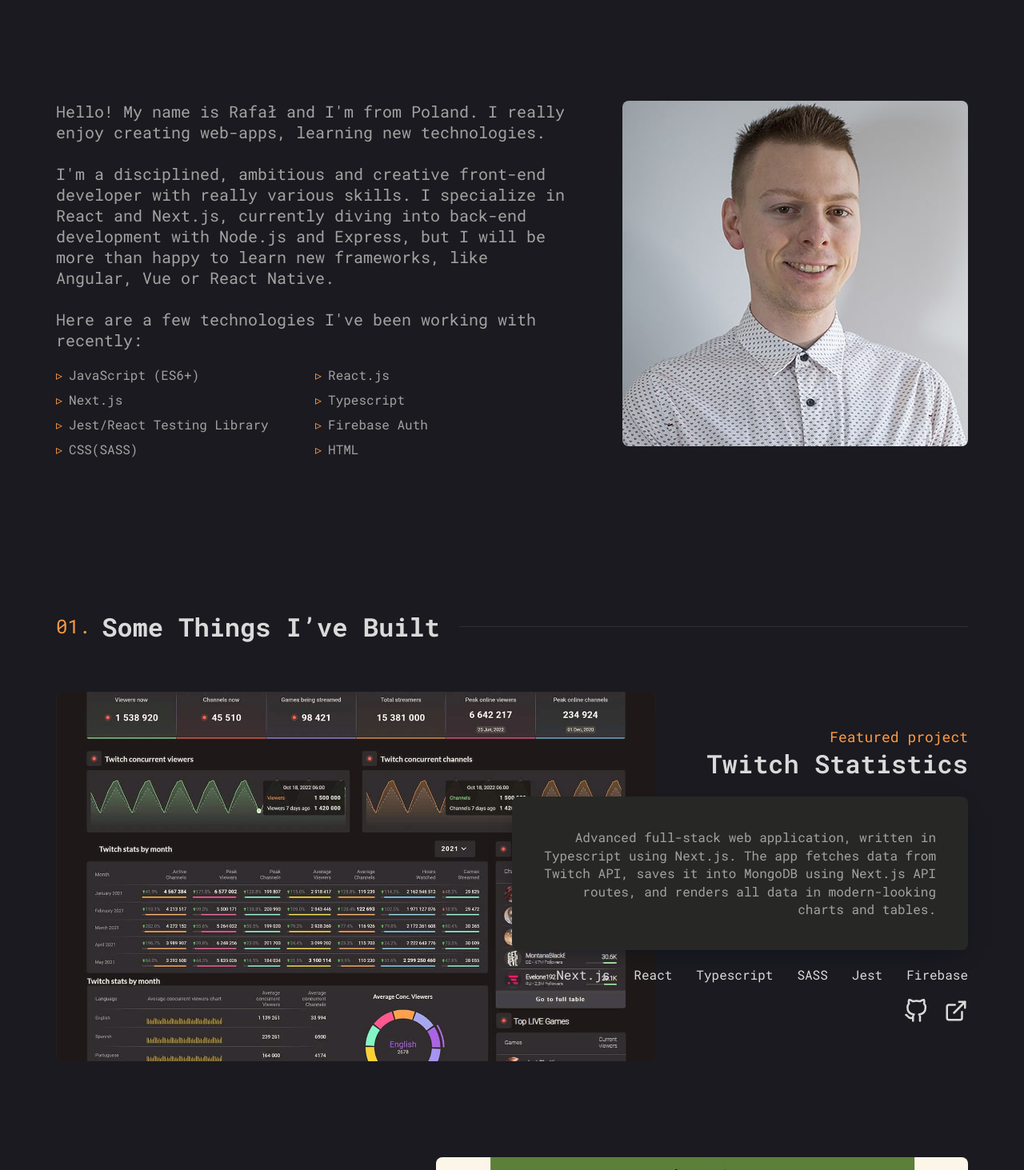
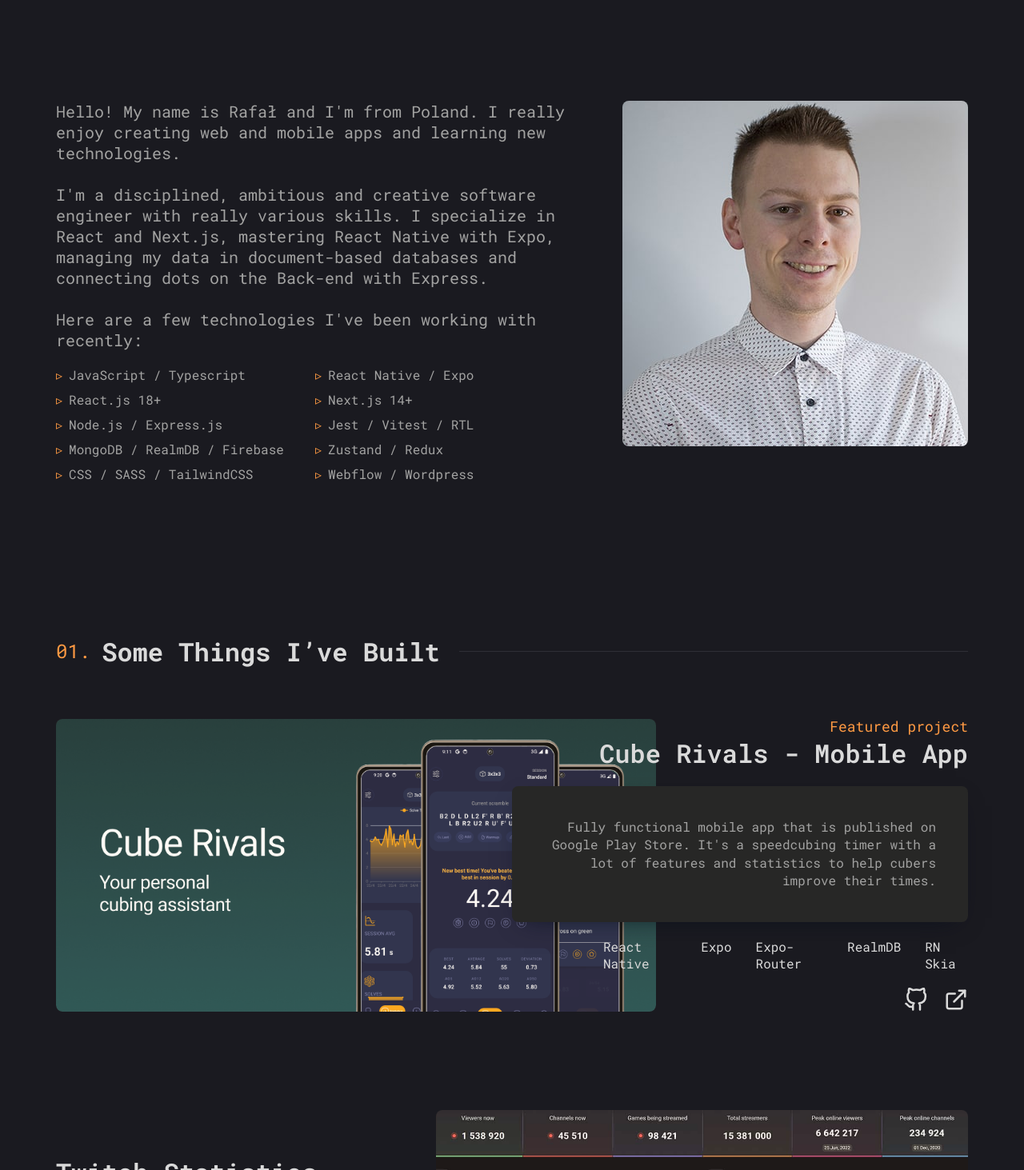
Before and after one commit to rafalnawojczyk/Personal-Portfolio-Website, a Next.js app: page / in a window 1280 px wide. Shown: the part 947-2410 px from the top of the page at 80% size. Built offline with nearby package versions, Linux system fonts and the light colour scheme.

Commit message:
feat: update portfolio website with new project

```diff
--- a/components/sections/about/About.tsx
+++ b/components/sections/about/About.tsx
@@ -9,27 +9,28 @@ const About = () => {
             <HomepageTitle className={styles.about__title} id="aboutme" title="About me" subtitle="00." />
             <div className={styles.about__descbox}>
                 <p className={styles.about__description}>
-                    Hello! My name is Rafał and I&apos;m from Poland. I really enjoy creating web-apps, learning new
+                    Hello! My name is Rafał and I&apos;m from Poland. I really enjoy creating web and mobile apps and learning new
                     technologies.
                     <br />
                     <br />
-                    I&apos;m a disciplined, ambitious and creative front-end developer with really various skills. I
-                    specialize in React and Next.js, currently diving into back-end development with Node.js and
-                    Express, but I will be more than happy to learn new frameworks, like Angular, Vue or React Native.
+                    I&apos;m a disciplined, ambitious and creative software engineer with really various skills. I
+                    specialize in React and Next.js, mastering React Native with Expo, managing my data in document-based databases and connecting dots on the Back-end with Express.
                     <br />
                     <br />
                     Here are a few technologies I&apos;ve been working with recently:
                 </p>
                 <ListOfTechnologies
                     list={[
-                        'JavaScript (ES6+)',
-                        'React.js',
-                        'Next.js',
-                        'Typescript',
-                        'Jest/React Testing Library',
-                        'Firebase Auth',
-                        'CSS(SASS)',
-                        'HTML',
+                        'JavaScript / Typescript',
+                        'React Native / Expo',
+                        'React.js 18+',
+                        'Next.js 14+',
+                        'Node.js / Express.js',
+                        'Jest / Vitest / RTL',
+                        'MongoDB / RealmDB / Firebase',
+                        'Zustand / Redux',
+                        'CSS / SASS / TailwindCSS',
+                        'Webflow / Wordpress',
                     ]}
                 />
             </div>
--- a/components/sections/hero/Hero.tsx
+++ b/components/sections/hero/Hero.tsx
@@ -1,5 +1,5 @@
-import Button from "../../UI/Button";
-import styles from "./Hero.module.scss";
+import Button from '../../UI/Button';
+import styles from './Hero.module.scss';
 
 const Hero = () => {
     return (
@@ -9,14 +9,14 @@ const Hero = () => {
             </h1>
 
             <h2 className={styles.hero__subtitle}>Rafał Nawojczyk.</h2>
-            <h3 className={`${styles.hero__subtitle} ${styles["hero__subtitle--dark"]}`}>
+            <h3 className={`${styles.hero__subtitle} ${styles['hero__subtitle--dark']}`}>
                 I&apos;m a Front-End Developer.
             </h3>
             <p className={styles.hero__description}>
-                I build things for the web. I specialize in{" "}
-                <span className={styles.hero__accent}>React.js</span> and{" "}
-                <span className={styles.hero__accent}>Next.js</span>. Currently focused on finding
-                opportunities to gain professional experience.
+                I build things for the web. I specialize in <span className={styles.hero__accent}>React.js</span>,{' '}
+                <span className={styles.hero__accent}>Next.js</span> and{' '}
+                <span className={styles.hero__accent}>React Native</span>. Currently looking to broaden my skills and
+                experience.
             </p>
 
             <Button
--- a/components/sections/projects/FeaturedProject.tsx
+++ b/components/sections/projects/FeaturedProject.tsx
@@ -1,13 +1,12 @@
-import Image from "next/image";
-import PhotoBox from "../../PhotoBox";
-import GitHubLogo from "../../svg/GithubLogo";
-import PreviewIcon from "../../svg/PreviewIcon";
-import styles from "./FeaturedProject.module.scss";
-import twitchPhoto from "../../../public/featured-project.jpg";
+import Image from 'next/image';
+import PhotoBox from '../../PhotoBox';
+import GitHubLogo from '../../svg/GithubLogo';
+import PreviewIcon from '../../svg/PreviewIcon';
+import styles from './FeaturedProject.module.scss';
 
 type FeaturedProjectProps = {
     data: {
-        githubLink: string;
+        githubLink?: string;
         previewLink: string;
         altText: string;
         imageSrc: string;
@@ -16,17 +15,17 @@ type FeaturedProjectProps = {
         technologies: string[];
     };
     featured: boolean;
-    side: "left" | "right";
+    side: 'left' | 'right';
 };
 
-function classComposer(side: "left" | "right", className: string) {
+function classComposer(side: 'left' | 'right', className: string) {
     return `${styles[`featured__${className}`]} ${styles[`featured__${className}--${side}`]}`;
 }
 
 const FeaturedProject = ({ data, side, featured }: FeaturedProjectProps) => {
     return (
         <div className={styles.featured}>
-            <div className={classComposer(side, "photo")}>
+            <div className={classComposer(side, 'photo')}>
                 <PhotoBox>
                     <Image
                         className={styles.featured__image}
@@ -34,48 +33,45 @@ const FeaturedProject = ({ data, side, featured }: FeaturedProjectProps) => {
                         height={462}
                         width={750}
                         src={data.imageSrc}
-                        style={{ objectFit: "contain", height: "auto" }}
+                        style={{ objectFit: 'contain', height: 'auto' }}
                         loading="lazy"
                     />
                 </PhotoBox>
             </div>
 
-            <div className={classComposer(side, "content")}>
-                {featured && <p className={classComposer(side, "text")}>Featured project</p>}
-                <h3 className={classComposer(side, "heading")}>
-                    <a
-                        target="_blank"
-                        rel="noreferrer"
-                        className={styles.featured__title}
-                        href={data.previewLink}
-                    >
+            <div className={classComposer(side, 'content')}>
+                {featured && <p className={classComposer(side, 'text')}>Featured project</p>}
+                <h3 className={classComposer(side, 'heading')}>
+                    <a target="_blank" rel="noreferrer" className={styles.featured__title} href={data.previewLink}>
                         {data.projectTitle}
                     </a>
                 </h3>
-                <div className={styles["featured__description-box"]}>
-                    <p className={classComposer(side, "description")}>{data.projectDescription}</p>
+                <div className={styles['featured__description-box']}>
+                    <p className={classComposer(side, 'description')}>{data.projectDescription}</p>
                 </div>
-                <ul className={classComposer(side, "list")}>
+                <ul className={classComposer(side, 'list')}>
                     {data.technologies.map((el, i) => {
                         return <li key={i}>{el}</li>;
                     })}
                 </ul>
-                <div className={classComposer(side, "icons")}>
+                <div className={classComposer(side, 'icons')}>
+                    {data.githubLink && (
                         <a
                             target="_blank"
                             rel="noreferrer"
                             href={data.githubLink}
-                        className={`${styles[`featured__icon--first-${side}`]} ${
-                            styles.featured__link
-                        }`}
+                            className={`${styles[`featured__icon--first-${side}`]} ${styles.featured__link}`}
+                            aria-label="GitHub link - opens in a new tab"
                         >
                             <GitHubLogo className={`${styles.featured__icon} `} />
                         </a>
+                    )}
                     <a
                         target="_blank"
                         rel="noreferrer"
                         href={data.previewLink}
                         className={styles.featured__link}
+                        aria-label="Live app preview - opens in a new tab"
                     >
                         <PreviewIcon className={styles.featured__icon} />
                     </a>
--- a/components/sections/projects/Projects.tsx
+++ b/components/sections/projects/Projects.tsx
@@ -1,21 +1,17 @@
-import HomepageTitle from "../../UI/HomepageTitle";
-import FeaturedProject from "./FeaturedProject";
+import HomepageTitle from '../../UI/HomepageTitle';
+import FeaturedProject from './FeaturedProject';
 
-import {
-    twitchStatisticsData,
-    minesweeperData,
-    game2048Data,
-    creativeTimData,
-} from "../../../config";
+import { twitchStatisticsData, minesweeperData, game2048Data, creativeTimData, cubeRivalsData } from '../../../config';
 
 const Projects = () => {
     return (
         <section id="project" aria-labelledby="projects">
             <HomepageTitle id="projects" title="Some Things I&#8217;ve Built" subtitle="01." />
-            <FeaturedProject featured={true} side="right" data={twitchStatisticsData} />
-            <FeaturedProject featured={false} side="left" data={minesweeperData} />
-            <FeaturedProject featured={false} side="right" data={game2048Data} />
-            <FeaturedProject featured={false} side="left" data={creativeTimData} />
+            <FeaturedProject featured={true} side="right" data={cubeRivalsData} />
+            <FeaturedProject featured={false} side="left" data={twitchStatisticsData} />
+            <FeaturedProject featured={false} side="right" data={minesweeperData} />
+            <FeaturedProject featured={false} side="left" data={game2048Data} />
+            <FeaturedProject featured={false} side="right" data={creativeTimData} />
         </section>
     );
 };
--- a/config.tsx
+++ b/config.tsx
@@ -1,44 +1,55 @@
-import FeaturedProjectModel from "./models/FeaturedProjectModel";
-import FeaturedImage from "./public/featured-project.jpg";
-import MinesweeperImage from "./public/minesweeper-project.jpg";
-import _2048Image from "./public/2048-project.jpg";
-import creativetimImage from "./public/creativetim-project.jpg";
+import FeaturedProjectModel from './models/FeaturedProjectModel';
+import FeaturedImage from './public/featured-project.jpg';
+import CubeRivalsImage from './public/cube-rivals-project.png';
+import MinesweeperImage from './public/minesweeper-project.jpg';
+import _2048Image from './public/2048-project.jpg';
+import creativetimImage from './public/creativetim-project.jpg';
 
 export const twitchStatisticsData: FeaturedProjectModel = {
-    githubLink: "https://github.com/rafalnawojczyk/Twitch-Statistics-Project",
-    previewLink: "https://twitch-statistics.vercel.app/",
-    altText: "Preview image showing homepage of Twitch Statistics project website",
+    githubLink: 'https://github.com/rafalnawojczyk/Twitch-Statistics-Project',
+    previewLink: 'https://twitch-statistics.vercel.app/',
+    altText: 'Preview image showing homepage of Twitch Statistics project website',
     imageSrc: FeaturedImage.src,
-    projectTitle: "Twitch Statistics",
+    projectTitle: 'Twitch Statistics',
     projectDescription: `Advanced full-stack web application, written in Typescript using Next.js. The app fetches data from Twitch API, saves it into MongoDB using Next.js API routes, and renders all data in modern-looking charts and tables. `,
-    technologies: ["Next.js", "React", "Typescript", "SASS", "Jest", "Firebase"],
+    technologies: ['Next.js', 'React', 'Typescript', 'SASS', 'Jest', 'Firebase'],
 };
 export const minesweeperData: FeaturedProjectModel = {
-    githubLink: "https://github.com/rafalnawojczyk/Minesweeper",
-    previewLink: "https://rafalnawojczyk.pl/minesweeper/index.html",
-    altText: "Preview image showing Minesweeper game made by Rafal Nawojczyk",
+    githubLink: 'https://github.com/rafalnawojczyk/Minesweeper',
+    previewLink: 'https://rafalnawojczyk.pl/minesweeper/index.html',
+    altText: 'Preview image showing Minesweeper game made by Rafal Nawojczyk',
     imageSrc: MinesweeperImage.src,
-    projectTitle: "Minesweeper Game",
+    projectTitle: 'Minesweeper Game',
     projectDescription: `A modern-looking Minesweeper game made in Vanilla Javascript using classes, MVC architecture, SASS, private methods and properties. `,
-    technologies: ["ES6+ Javascript", "SASS"],
+    technologies: ['ES6+ Javascript', 'SASS'],
 };
 
 export const game2048Data: FeaturedProjectModel = {
-    githubLink: "https://github.com/rafalnawojczyk/2048",
-    previewLink: "https://rafalnawojczyk.pl/2048/index.html",
-    altText: "Preview image showing 2048 game made by Rafal Nawojczyk",
+    githubLink: 'https://github.com/rafalnawojczyk/2048',
+    previewLink: 'https://rafalnawojczyk.pl/2048/index.html',
+    altText: 'Preview image showing 2048 game made by Rafal Nawojczyk',
     imageSrc: _2048Image.src,
-    projectTitle: "2048 Game",
+    projectTitle: '2048 Game',
     projectDescription: `2048 - great game made in Vanilla Javascript ES6+ and SASS preprocessor.`,
-    technologies: ["ES6+ Javascript", "SASS"],
+    technologies: ['ES6+ Javascript', 'SASS'],
 };
 
 export const creativeTimData: FeaturedProjectModel = {
-    githubLink: "https://github.com/rafalnawojczyk/Copy-of-Creative-tim-webiste",
-    previewLink: "https://rafalnawojczyk.pl/creativetim/index.html",
-    altText: "Preview image showing Creative Tim website built by Rafal Nawojczyk",
+    githubLink: 'https://github.com/rafalnawojczyk/Copy-of-Creative-tim-webiste',
+    previewLink: 'https://rafalnawojczyk.pl/creativetim/index.html',
+    altText: 'Preview image showing Creative Tim website built by Rafal Nawojczyk',
     imageSrc: creativetimImage.src,
-    projectTitle: "Creative Tim website",
+    projectTitle: 'Creative Tim website',
     projectDescription: `Creative Tim - a beautiful website created around an UX/UI book that I tried to rewrite nearly pixel-perfect. There is some cool JS functionality added as well.`,
-    technologies: ["ES6+ Javascript", "SASS", "HTML"],
+    technologies: ['ES6+ Javascript', 'SASS', 'HTML'],
 };
+
+export const cubeRivalsData: FeaturedProjectModel = {
+    githubLink: 'https://github.com/rafalnawojczyk',
+    previewLink: 'https://play.google.com/store/apps/details?id=com.anonymous.Cuberivals',
+    altText: 'Preview image showing Cube Rivals app made by Rafal Nawojczyk',
+    imageSrc: CubeRivalsImage.src,
+    projectTitle: 'Cube Rivals - Mobile App',
+    projectDescription: `Fully functional mobile app that is published on Google Play Store. It's a speedcubing timer with a lot of features and statistics to help cubers improve their times.`,
+    technologies: ['React Native', 'Expo', 'Expo-Router', 'RealmDB', 'RN Skia'],
+};
--- a/pages/index.tsx
+++ b/pages/index.tsx
@@ -32,14 +32,14 @@ const Home = () => {
             <Navigation blurToggler={blurToggler} />
             <main className={`${styles.homepage} ${blur ? styles.blur : ""}`}>
                 <Sidebar side="right">
-                    <SidebarLink href="mailto:rafalnawojczyk@gmail.com">
+                    <SidebarLink ariaLabel="Mailto rafalnawojczyk@gmail.ocm" href="mailto:rafalnawojczyk@gmail.com">
                         <p className={styles["homepage__sidebar-email"]}>
                             rafalnawojczyk@gmail.com
                         </p>
                     </SidebarLink>
                 </Sidebar>
                 <Sidebar side="left">
-                    <SidebarLink href="https://github.com/rafalnawojczyk">
+                    <SidebarLink ariaLabel="Github link to rafalnawojczyk account - opens in new tab" href="https://github.com/rafalnawojczyk">
                         <GitHubLogo className={styles.homepage__logo} />
                     </SidebarLink>
                 </Sidebar>
```
Also changed, not shown: components/sidebar/SidebarLink.tsx (+4 -3 lines), public/cube-rivals-project.png (added), 1 other file (tests, documents, lock files or other folders). Lines whose indentation alone changed are shown as unchanged.
